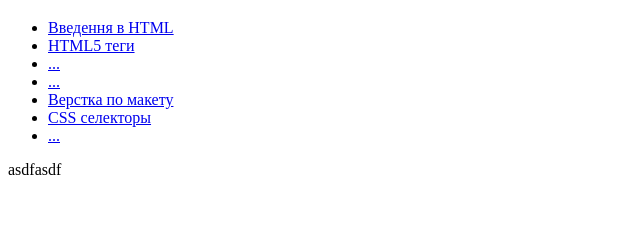
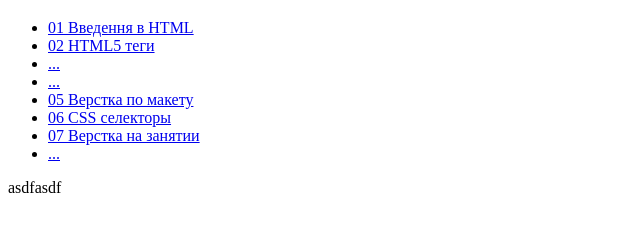
Before and after one commit to haiarha/beetroot-homework, a plain HTML site: page index.html in a window 1280 px wide. Shown: the part 61-292 px from the top of the page, without its empty margins (0-640 px from the left). Drawn offline with Linux system fonts and the light colour scheme.

Commit message:
Добавлена ссылка на главной

```diff
--- a/index.html
+++ b/index.html
@@ -11,12 +11,13 @@
 
   <nav>
     <ul>
-      <li><a href="01">Введення в HTML</a></li>
-      <li><a href="02">HTML5 теги</a></li>
+      <li><a href="01">01 Введення в HTML</a></li>
+      <li><a href="02">02 HTML5 теги</a></li>
       <li><a href="#!">...</a></li>
       <li><a href="#!">...</a></li>
-      <li><a href="05">Верстка по макету</a></li>
-      <li><a href="06">CSS селекторы</a></li>
+      <li><a href="05">05 Верстка по макету</a></li>
+      <li><a href="06">06 CSS селекторы</a></li>
+      <li><a href="07/class">07 Верстка на занятии</a></li>
       <li><a href="#!">...</a></li>
     </ul>
   </nav>
```
